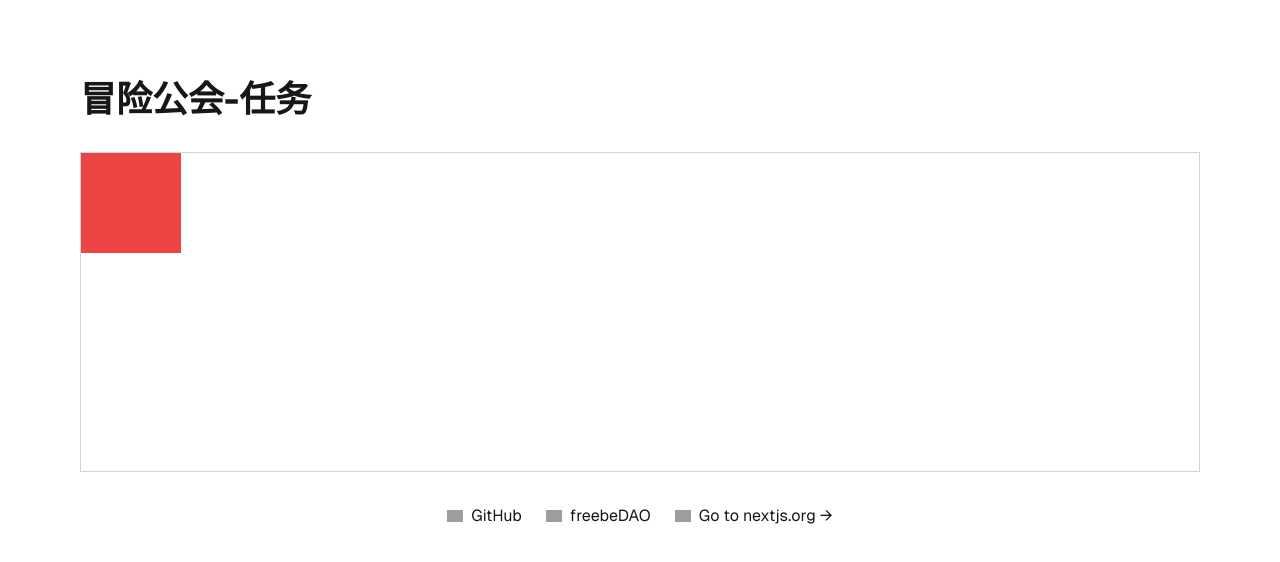
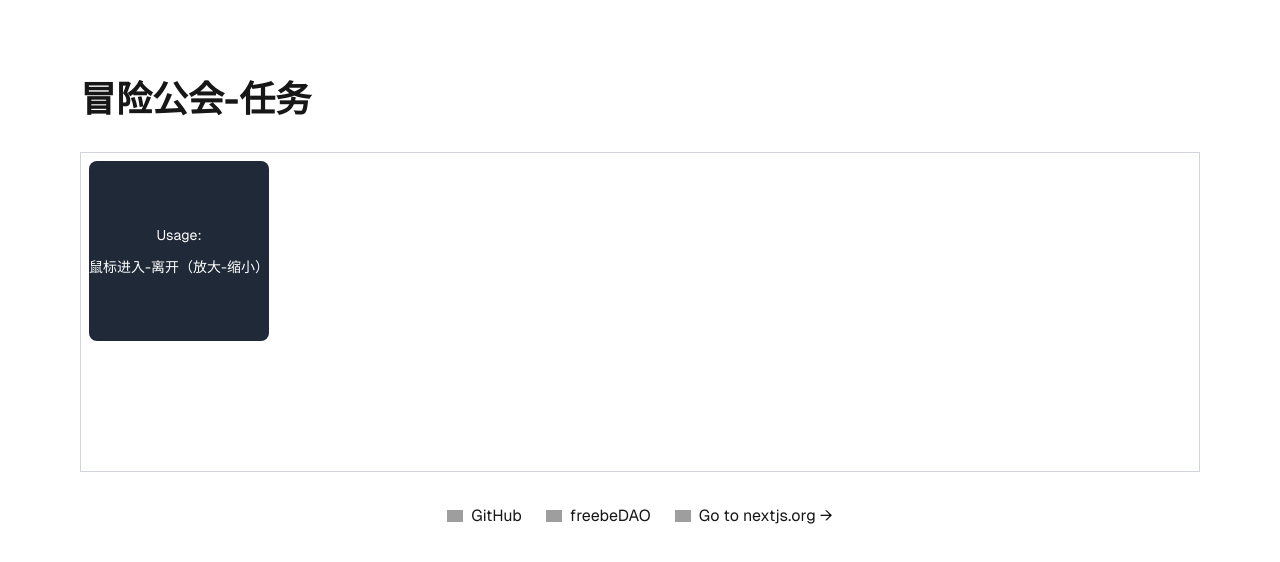
Before and after one commit to freebeDAO/advanture-island, a Next.js app: page / in a window 1280 px wide. Shown: the top 562 px of the page. Built offline with nearby package versions, Linux system fonts and the light colour scheme; grey boxes are pictures that could not be loaded.

Commit message:
fix: 修改ScaledComponent组件

```diff
--- a/src/app/page.tsx
+++ b/src/app/page.tsx
@@ -13,8 +13,8 @@ export default function Home() {
         {/* 替换成自己完成的任务演示组件 */}
         <h2 className="text-2xl h-80 text-gray-400 border border-gray-300 p-2 w-full relative">
           {/* 添加任务组件用于展示 */}
-          <DraggerComponent />
-          {/* <ScaledComponent/> */}
+          {/* <DraggerComponent /> */}
+          <ScaledComponent/>
           {/* <JumpableComponent/> */}
           {/* <ConnectComponent/> */}
         </h2>
--- a/src/components/JumpableComponent/index.tsx
+++ b/src/components/JumpableComponent/index.tsx
@@ -7,9 +7,9 @@ function JumpableComponent(props: any) {
   const [styleVal, setStyleVal] = useState<any>({
     animation: "bounce 1s linear",
     animationPlayState: "paused",
-  })
+  });
 
-  const styleEl = useRef<HTMLDivElement>(null)
+  const styleEl = useRef<HTMLDivElement>(null);
 
   const clickHandler = () => {
     setStyleVal({
--- a/src/components/ScaledComponent/index.tsx
+++ b/src/components/ScaledComponent/index.tsx
@@ -1,47 +1,30 @@
 "use client";
-import React, { useRef, useState } from 'react';
+import React, { useState } from 'react';
 
 function ScaledComponent(props: any) {
-  const isDragVal = useRef(false);
-  const cachedArea = useRef({
-    width: 0,
-    height: 0,
-  });
-  const [styleVal, setStyleVal] = useState({
-    width: 240,
-    height: 240,
-  });
-  const [startPoint, setStartPoint] = useState({
-    x: 0,
-    y: 0,
-  });
+  const [styleVal, setStyleVal] = useState<any>({})
 
-  const onMouseDown = (event: any) => {
-    isDragVal.current = true;
-    setStartPoint({
-      x: event.clientX,
-      y: event.clientY,
+  const onMouseEnter = () => {
+    console.log('onMouseEnter');
+
+    setStyleVal({
+      transform: ' scale(1.6)',
     });
-    cachedArea.current = styleVal;
   }
 
-  const onMouseMove = (event: any) => {
-    if (isDragVal.current) {
-      const xVal = event.clientX - startPoint.x;
-      const yVal = event.clientY - startPoint.y;
-      setStyleVal({
-        width: cachedArea.current.width + xVal,
-        height: cachedArea.current.height + yVal,
-      });
-    }
-  }
-
-  const onMouseUp = () => {
-    isDragVal.current = false
+  const onMouseLeave = () => {
+    console.log('onMouseLeave');
+    setStyleVal({
+      transform: ' scale(1.0)',
+    });
   }
 
   return (
-    <div style={styleVal} className='w-[240px] h-[240px] bg-gray-800 cursor-pointer' onMouseDown={onMouseDown} onMouseMove={onMouseMove} onMouseUp={onMouseUp} onMouseOut={onMouseUp}>
+    <div style={styleVal} className='w-[180px] h-[180px] bg-gray-800 cursor-pointer rounded-lg transition-all duration-1000 transition-linear' onMouseEnter={onMouseEnter} onMouseLeave={onMouseLeave}>
+      <div className='flex items-center justify-center w-full h-full flex-col'>
+        <span className='text-[14px] text-white'>Usage:</span>
+        <span className='text-[14px] text-white'> 鼠标进入-离开（放大-缩小）</span>
+      </div>
     </div>
   );
 }
--- a/tailwind.config.ts
+++ b/tailwind.config.ts
@@ -16,24 +16,29 @@ const config: Config = {
     keyframes: {
       bounce: {
         "0%": {
-          transform: 'translateY(0%)',
+          transform: "translateY(0%)",
         },
         "50%": {
-          // transform: 'translateY(200px)',
-          transform: 'translateY(var(--trans-value))',
+          transform: "translateY(var(--trans-value))",
         },
         "100%": {
-          transform: 'translateY(0%)',
+          transform: "translateY(0%)",
         },
       },
-      spin: {
-        to: {
-          transform: 'rotate(360deg)',
+      scale: {
+        "0%": {
+          transform: "scale(1.0)",
+        },
+        "50%": {
+          transform: "scale(var(--trans-scale))",
+        },
+        "100%": {
+          transform: "scale(1.0)",
         },
       },
     },
     animation: {
-      spin: 'spin 1s linear infinite',
+      scale: "spin 1.5s linear infinite",
       bounce: "bounce 2s linear infinite",
     },
   },
```
